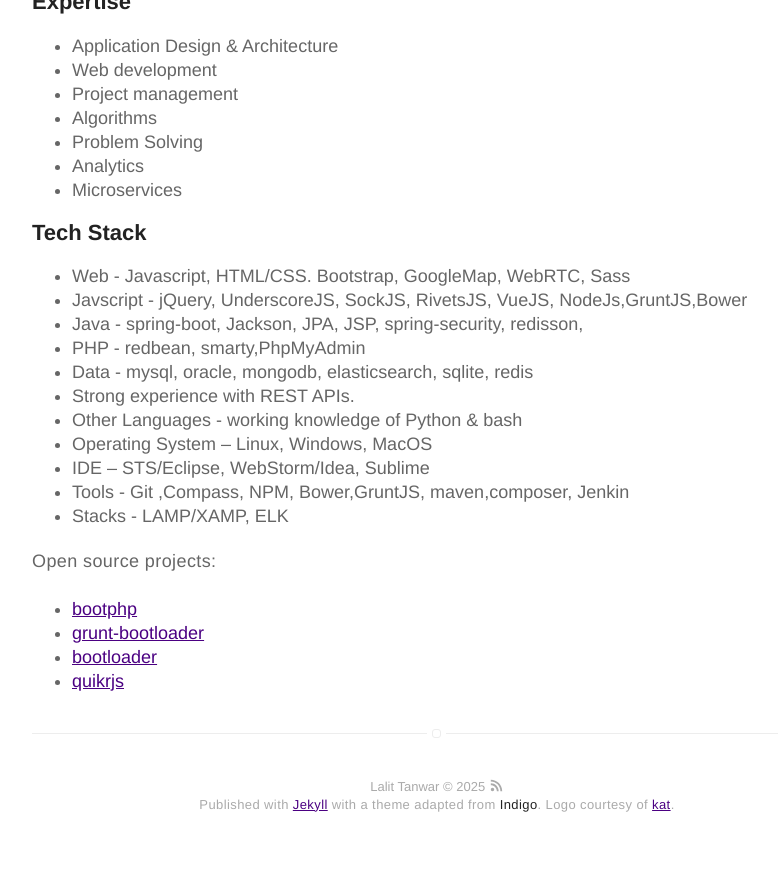
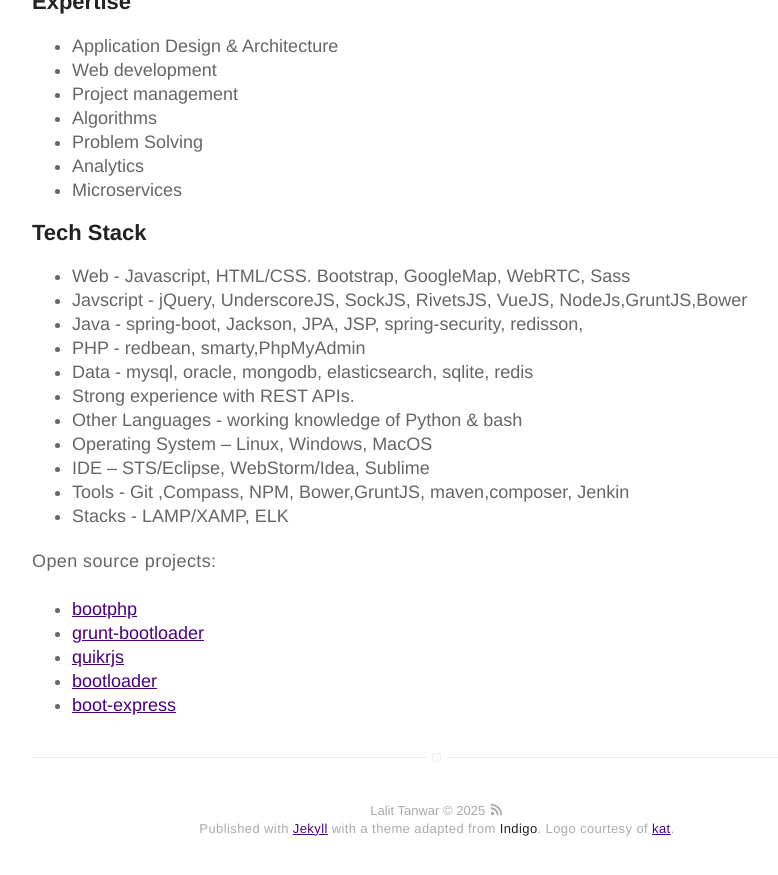
Before and after one commit to lnt/lnt.github.io, a Jekyll site: the page built from about.md, in a window 1280 px wide and 900 px high, scrolled down 876 px. Shown: the top 875 px of the window, without its empty margins (203-981 px from the left). Built offline with Jekyll 4.4.1, drawn with Linux system fonts in a browser that asks for light colours.

Commit message:
Update about.md

```diff
--- a/about.md
+++ b/about.md
@@ -51,11 +51,13 @@ You can find a list of my research publications on [Google scholar][]. I have tr
 Open source projects:
 - [bootphp][]
 - [grunt-bootloader][]
+- [quikrjs][]
 - [bootloader][]
-- [quikrjs][]
+- [boot-express][]
 
 
 [bootphp]: https://github.com/bootphp
 [grunt-bootloader]: https://www.npmjs.com/package/grunt-bootloader
-[bootloader]: https://github.com/webmodule/bootloader
 [quikrjs]: hhttps://github.com/lnt/quikr.js
+[bootloader]: https://github.com/bootloader
+[boot-express]: https://github.com/bootloader/boot-express
```
